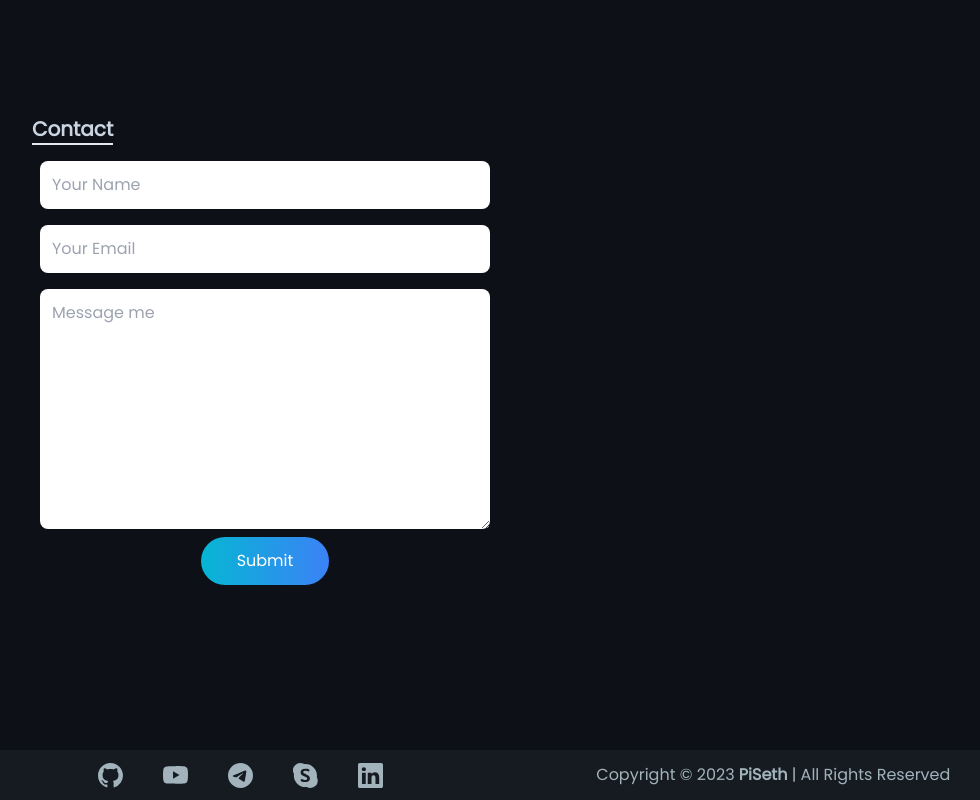
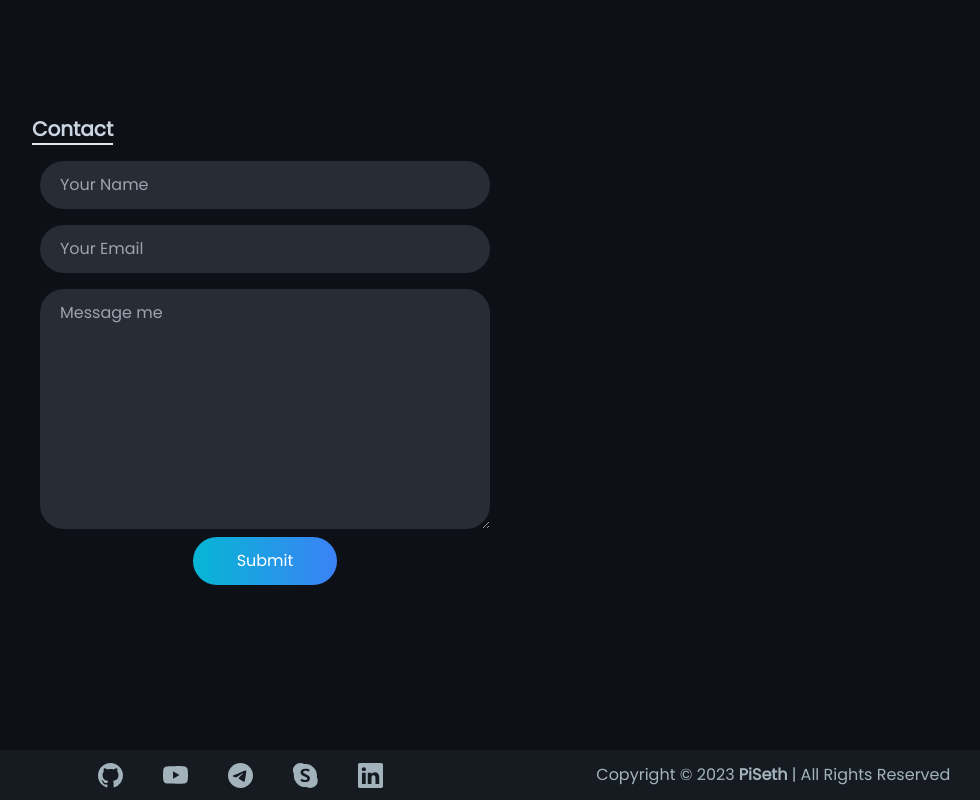
Before and after one commit to it-phnomden/maportfolio, a React (Create React App) app: page / in a window 1280 px wide. Shown: the part 3250-4050 px from the top of the page, without its empty margins (116-1096 px from the left). Built offline with nearby package versions, Linux system fonts and the light colour scheme.

Commit message:
Added dark mode to contact form and rounded it

```diff
--- a/src/index.css
+++ b/src/index.css
@@ -23,10 +23,11 @@
     @apply flex flex-col w-fit max-md:w-full max-md:items-center
   }
   #form > input, textarea {
-    @apply m-2 rounded-lg w-[450px] p-3 outline-none text-black max-md:w-[100%]
+    @apply m-2 rounded-3xl w-[450px] px-5 py-3 outline-none text-black max-md:w-[100%]
+    bg-[#F4F6F8] dark:bg-[#282C34] dark:text-white
   }
   #form > button {
-    @apply w-32 rounded-full p-3 bg-gradient-to-r from-cyan-500 to-blue-500 text-white mx-auto
+    @apply w-36 rounded-full p-3 bg-gradient-to-r from-cyan-500 to-blue-500 text-white mx-auto
   }
 }
 
```
